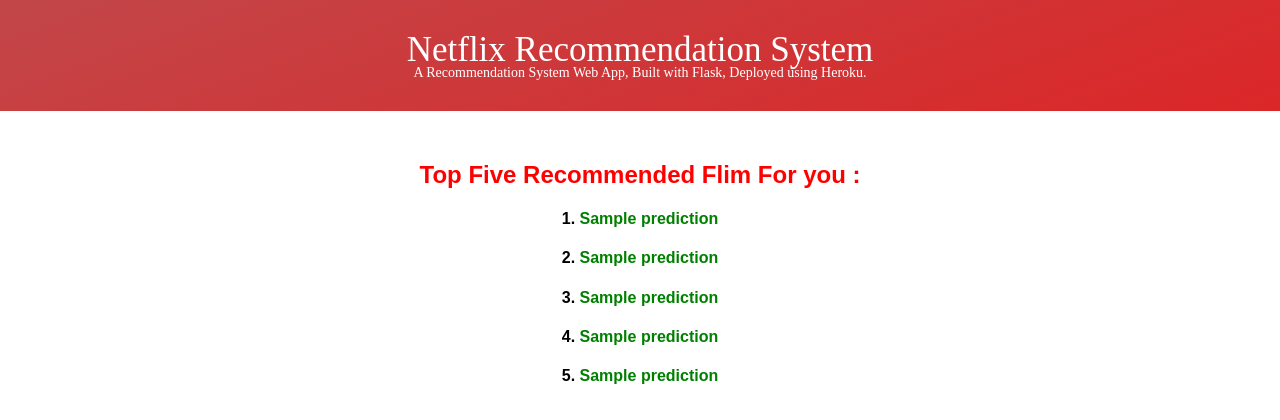
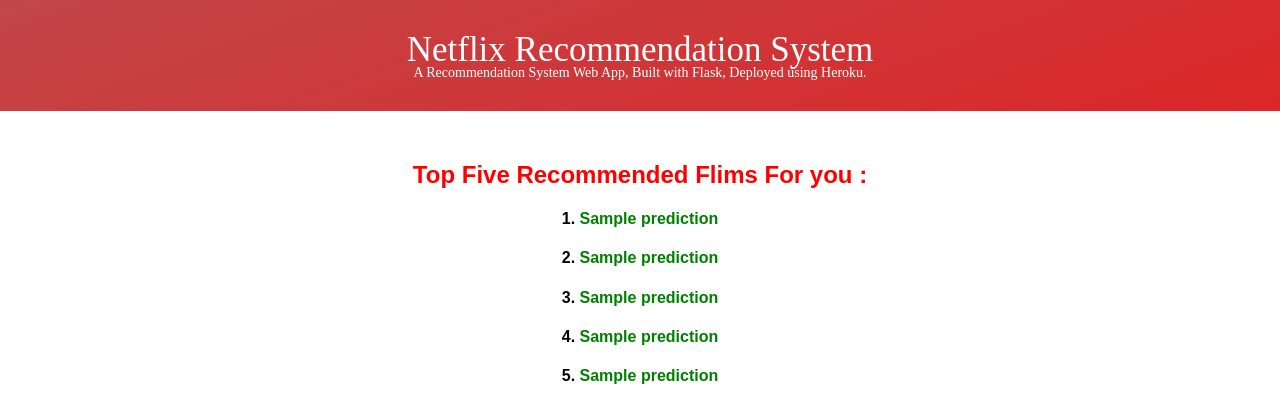
Before and after one commit to saravanaganesh7/Netflix-Recommendation, a Flask app: template templates/result.html in a window 1280 px wide. Shown: the top 420 px of the page. Run offline with Flask 2, Linux system fonts and the light colour scheme; the template is opened without the code that fills it: most values are stand-ins (such as "Sample title", 1, 10 or a date in 2020); some libraries are stand-ins or nearby versions.

Commit message:
Update result.html

```diff
--- a/templates/result.html
+++ b/templates/result.html
@@ -26,7 +26,7 @@
 
 
 		<div class="results">
-		    <h2><span class='danger'>Top Five Recommended Flim For you :</span></h2>
+		    <h2><span class='danger'>Top Five Recommended Flims For you :</span></h2>
             <h4>1. <span class='safe'>{{prediction[0]}}</span></h4>
 			<h4>2. <span class='safe'>{{prediction[1]}}</span></h4>
 			<h4>3. <span class='safe'>{{prediction[2]}}</span></h4>
```
